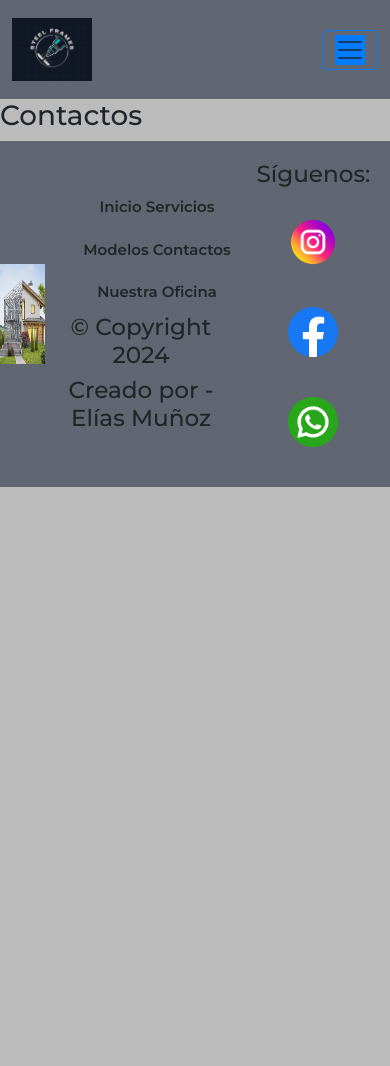
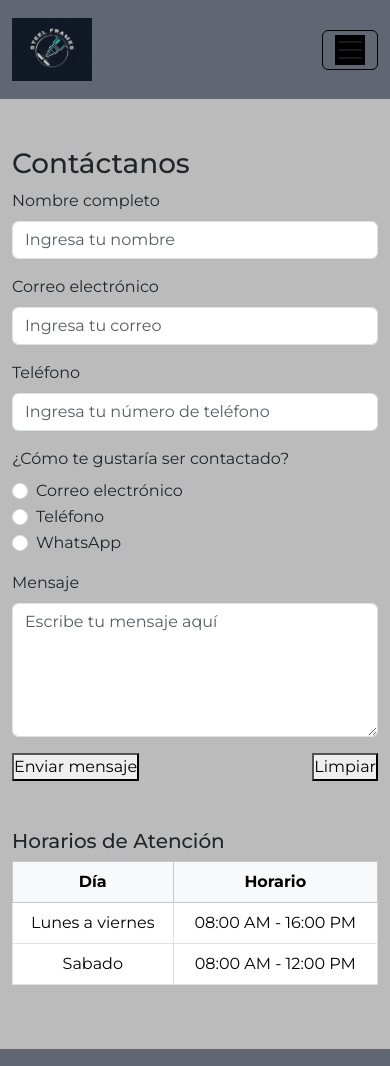
Before and after one commit to EliasNahu/Steel-Frames, a website: page pages/contactos.html in a window 390 px wide. Shown: the top 1066 px of the page. Before the commit the page ends 844 px from the top, so only its background shows below. Drawn offline with nearby package versions, Linux system fonts and the light colour scheme.

Commit message:
Completamos contenido de page Contactos y hacemos responsive pages de Servicios y Contactos

```diff
--- a/css/style.css
+++ b/css/style.css
@@ -1,5 +1,5 @@
 /* =======================================
-   Estilos Generales (comunes a todas las páginas)
+   Estilos Generales
    ======================================= */
 
 /* ESTILOS RESET */
@@ -77,7 +77,8 @@ body {
 
 .navbar-nav {
     margin-right: 0;
-    font-size: 20px;
+
+    font-size: 25px;
     text-align: center;
 }
 
@@ -86,22 +87,22 @@ body {
 }
 
 .navbar-nav .nav-link {
-    font-size: 16px;
-    color: #fff; /* Blanco para los enlaces */
+    font-size: 20px;
+    color: #000000; /* Blanco para los enlaces */
     text-decoration: none;
     transition: color 0.3s ease;
 }
 
 .navbar-nav .nav-link:hover {
-    color: #007bff; /* Color azul al pasar el cursor */
+    color: #000000; /* Color azul al pasar el cursor */
 }
 
 .navbar-toggler {
-    border-color: #007bff; /* Color del botón del menú en móvil */
+    border-color: #000000; /* Color del botón del menú en móvil */
 }
 
 .navbar-toggler-icon {
-    background-color: #007bff;
+    background-color: #000000;
 }
 
 /* =======================================
@@ -220,7 +221,6 @@ grid-template-columns: repeat(auto-fit , minmax(150px , 1fr));  */
 .imagen1index{
     grid-area: img;
     margin: auto;
-
 }
 .titulo1index {
     display: inline;
@@ -236,14 +236,14 @@ grid-template-columns: repeat(auto-fit , minmax(150px , 1fr));  */
 }
 .titulo1index{
     margin: auto;
-    font-weight: 900;
-    font-size:50px;
+    font-weight: 700;
+    font-size:40px;
 }
 .titulo2index {
     padding: 30px;
     margin: auto;
     font-weight: 600;
-    font-size: 30px;
+    font-size: 25px;
     color: brown;
     text-align: center;
 }
@@ -260,9 +260,6 @@ grid-template-columns: repeat(auto-fit , minmax(150px , 1fr));  */
     font-weight: bold;
     line-height: 1.5;
 }
-
-/* --S-- */
-
 
 /* =======================================
     ESTILOS DE SERVICIOS
--- a/pages/contactos.html
+++ b/pages/contactos.html
@@ -50,13 +50,74 @@
     </header>
 
     <!--ESTRUCTURA N°2= main-->
-    <main id="mainContacto">
-        <h1>Contactos</h1>
-    </main>
+    <main class="container my-5">
+        <h1 class="titulo-secundario">Contáctanos</h1>
+        <form>
+          <div class="mb-3">
+            <label for="name" class="form-label">Nombre completo</label>
+            <input type="text" class="form-control" id="name" placeholder="Ingresa tu nombre" required>
+          </div>
+          <div class="mb-3">
+            <label for="email" class="form-label">Correo electrónico</label>
+            <input type="email" class="form-control" id="email" placeholder="Ingresa tu correo" required>
+          </div>
+          <div class="mb-3">
+            <label for="phone" class="form-label">Teléfono</label>
+            <input type="tel" class="form-control" id="phone" placeholder="Ingresa tu número de teléfono" required>
+          </div>
+          <div class="mb-3">
+            <label class="form-label">¿Cómo te gustaría ser contactado?</label>
+            <div class="form-check">
+              <input class="form-check-input" type="radio" name="contactMethod" id="contactByEmail" value="email" required>
+              <label class="form-check-label" for="contactByEmail">Correo electrónico</label>
+            </div>
+            <div class="form-check">
+              <input class="form-check-input" type="radio" name="contactMethod" id="contactByPhone" value="phone" required>
+              <label class="form-check-label" for="contactByPhone">Teléfono</label>
+            </div>
+            <div class="form-check">
+              <input class="form-check-input" type="radio" name="contactMethod" id="contactByWhatsapp" value="whatsapp" required>
+              <label class="form-check-label" for="contactByWhatsapp">WhatsApp</label>
+            </div>
+          </div>
+          <div class="mb-3">
+            <label for="message" class="form-label">Mensaje</label>
+            <textarea class="form-control" id="message" rows="5" placeholder="Escribe tu mensaje aquí" required></textarea>
+          </div>
+          <div class="d-flex justify-content-between">
+            <button type="submit" class="boton-principal">Enviar mensaje</button>
+            <button type="reset" class="boton-secundario">Limpiar</button>
+          </div>
+        </form>
+
+        <!-- Tabla de horarios -->
+        <div class="mt-5">
+          <h2 class="titulo-secundario">Horarios de Atención</h2>
+          <table class="table table-bordered text-center">
+            <thead class="table-light">
+              <tr>
+                <th>Día</th>
+                <th>Horario</th>
+              </tr>
+            </thead>
+            <tbody>
+              <tr>
+                <td>Lunes a viernes</td>
+                <td>08:00 AM - 16:00 PM</td>
+              </tr>
+              <tr>
+                <td>Sabado</td>
+                <td>08:00 AM - 12:00 PM</td>
+              </tr>
+            </tbody>
+          </table>
+        </div>
+      </main>
+
     <!--ESTRUCTURA N°3= footer-->
     <footer id="footer">
         <section class="footerImagen">
-            <img src="../images/estructuracionEsqueletica.jpg" alt="Ilustracion de casa" width="100" height="100">
+            <img src="../images/estructuracionEsqueletica.jpg" alt="Ilustracion de casa" max width="100px">
         </section>
 
         <section class="footerNav-copy">
```
Also changed, not shown: index.html (+1 -1 lines), pages/modelos.html (+1 -3 lines), pages/nuestraOficina.html (+2 -2 lines), pages/servicios.html (+15 -13 lines).
